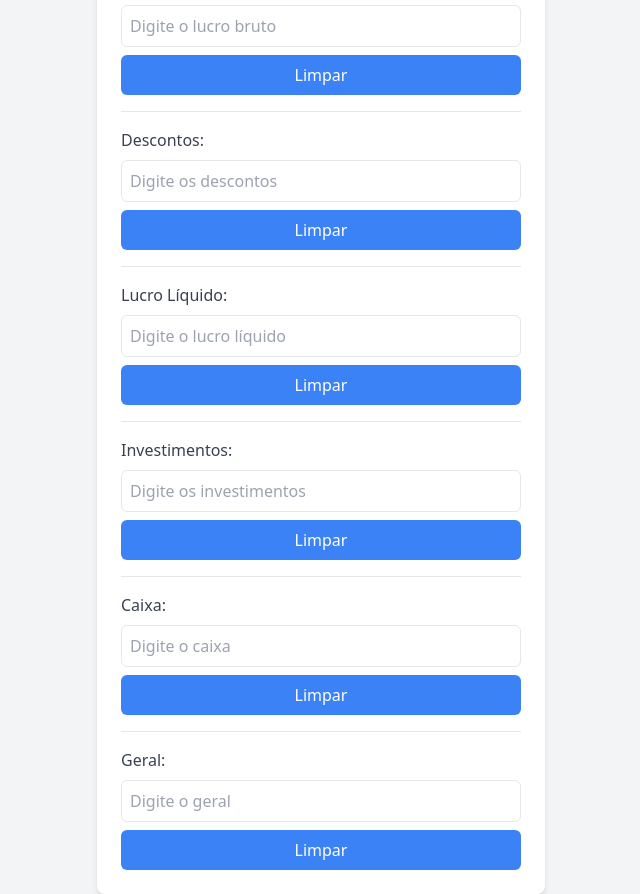
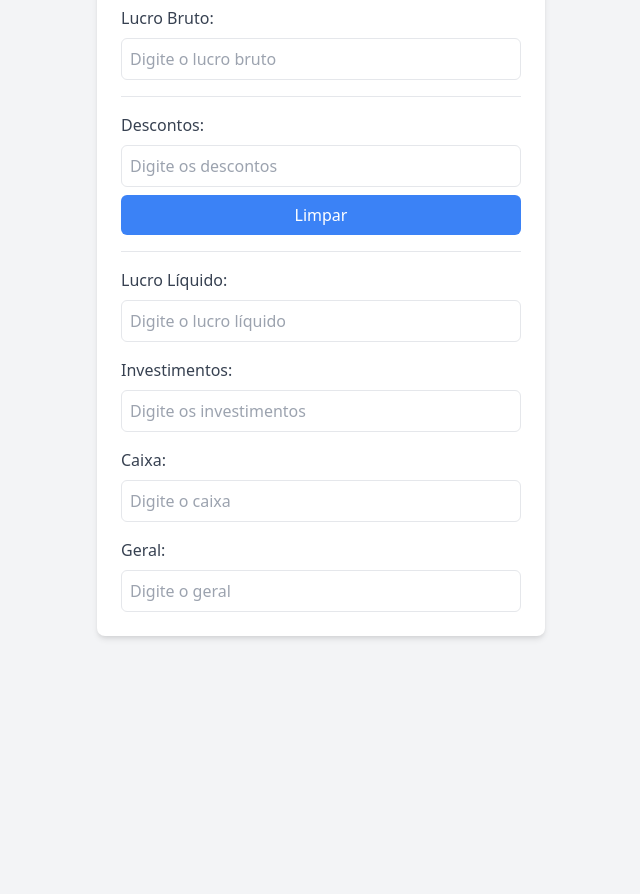
Before and after one commit to robniemeyer/income-calculator, a plain HTML site: page index.html in a window 1280 px wide. Shown: the part 131-1025 px from the top of the page, without its empty margins (319-959 px from the left). After the commit the page ends 800 px from the top, so only its background shows below. Drawn offline with nearby package versions, Linux system fonts and the light colour scheme.

Commit message:
fix: Keep a single clear button after the discounts field and remove all others. Keep a single horizontal line after the clear button and remove all others

```diff
--- a/index.html
+++ b/index.html
@@ -18,42 +18,34 @@
             <div id="section-gross-profit" class="section space-y-2">
                 <label for="gross-profit" class="block text-gray-700">Lucro Bruto:</label>
                 <input id="gross-profit" type="text" placeholder="Digite o lucro bruto" onkeyup="formatBRL(this)" class="w-full p-2 border rounded-md">
-                <button type="button" class="w-full py-2 bg-blue-500 text-white rounded-md hover:bg-blue-600 focus:outline-none focus:ring-2 focus:ring-blue-500 focus:ring-offset-2" onclick="clearInputs('section-gross-profit')">Limpar</button>
             </div>
             <hr class="my-4">
             <!-- Section 2 -->
             <div id="section-discounts" class="section space-y-2">
                 <label for="discounts" class="block text-gray-700">Descontos:</label>
                 <input id="discounts" type="text" placeholder="Digite os descontos" onkeyup="formatBRL(this)" class="w-full p-2 border rounded-md">
-                <button type="button" class="w-full py-2 bg-blue-500 text-white rounded-md hover:bg-blue-600 focus:outline-none focus:ring-2 focus:ring-blue-500 focus:ring-offset-2" onclick="clearInputs('section-discounts')">Limpar</button>
+                <button type="button" class="w-full py-2 bg-blue-500 text-white rounded-md hover:bg-blue-600 focus:outline-none focus:ring-2 focus:ring-blue-500 focus:ring-offset-2" onclick="clearInputs('profit-calculator')">Limpar</button>
             </div>
-            <hr class="my-4"> <!-- Horizontal line -->
+            <hr class="my-4"> <!-- Single horizontal line after the clear button -->
             <!-- Section 3 -->
             <div id="section-net-profit" class="section space-y-2">
                 <label for="net-profit" class="block text-gray-700">Lucro Líquido:</label>
                 <input id="net-profit" type="text" placeholder="Digite o lucro líquido" onkeyup="formatBRL(this)" class="w-full p-2 border rounded-md">
-                <button type="button" class="w-full py-2 bg-blue-500 text-white rounded-md hover:bg-blue-600 focus:outline-none focus:ring-2 focus:ring-blue-500 focus:ring-offset-2" onclick="clearInputs('section-net-profit')">Limpar</button>
             </div>
-            <hr class="my-4">
             <!-- Section 4 -->
             <div id="section-investments" class="section space-y-2">
                 <label for="investments" class="block text-gray-700">Investimentos:</label>
                 <input id="investments" type="text" placeholder="Digite os investimentos" onkeyup="formatBRL(this)" class="w-full p-2 border rounded-md">
-                <button type="button" class="w-full py-2 bg-blue-500 text-white rounded-md hover:bg-blue-600 focus:outline-none focus:ring-2 focus:ring-blue-500 focus:ring-offset-2" onclick="clearInputs('section-investments')">Limpar</button>
             </div>
-            <hr class="my-4">
             <!-- Section 5 -->
             <div id="section-cash" class="section space-y-2">
                 <label for="cash" class="block text-gray-700">Caixa:</label>
                 <input id="cash" type="text" placeholder="Digite o caixa" onkeyup="formatBRL(this)" class="w-full p-2 border rounded-md">
-                <button type="button" class="w-full py-2 bg-blue-500 text-white rounded-md hover:bg-blue-600 focus:outline-none focus:ring-2 focus:ring-blue-500 focus:ring-offset-2" onclick="clearInputs('section-cash')">Limpar</button>
             </div>
-            <hr class="my-4">
             <!-- Section 6 -->
             <div id="section-general" class="section space-y-2">
                 <label for="general" class="block text-gray-700">Geral:</label>
                 <input id="general" type="text" placeholder="Digite o geral" onkeyup="formatBRL(this)" class="w-full p-2 border rounded-md">
-                <button type="button" class="w-full py-2 bg-blue-500 text-white rounded-md hover:bg-blue-600 focus:outline-none focus:ring-2 focus:ring-blue-500 focus:ring-offset-2" onclick="clearInputs('section-general')">Limpar</button>
             </div>
         </main>
     </div>
```
